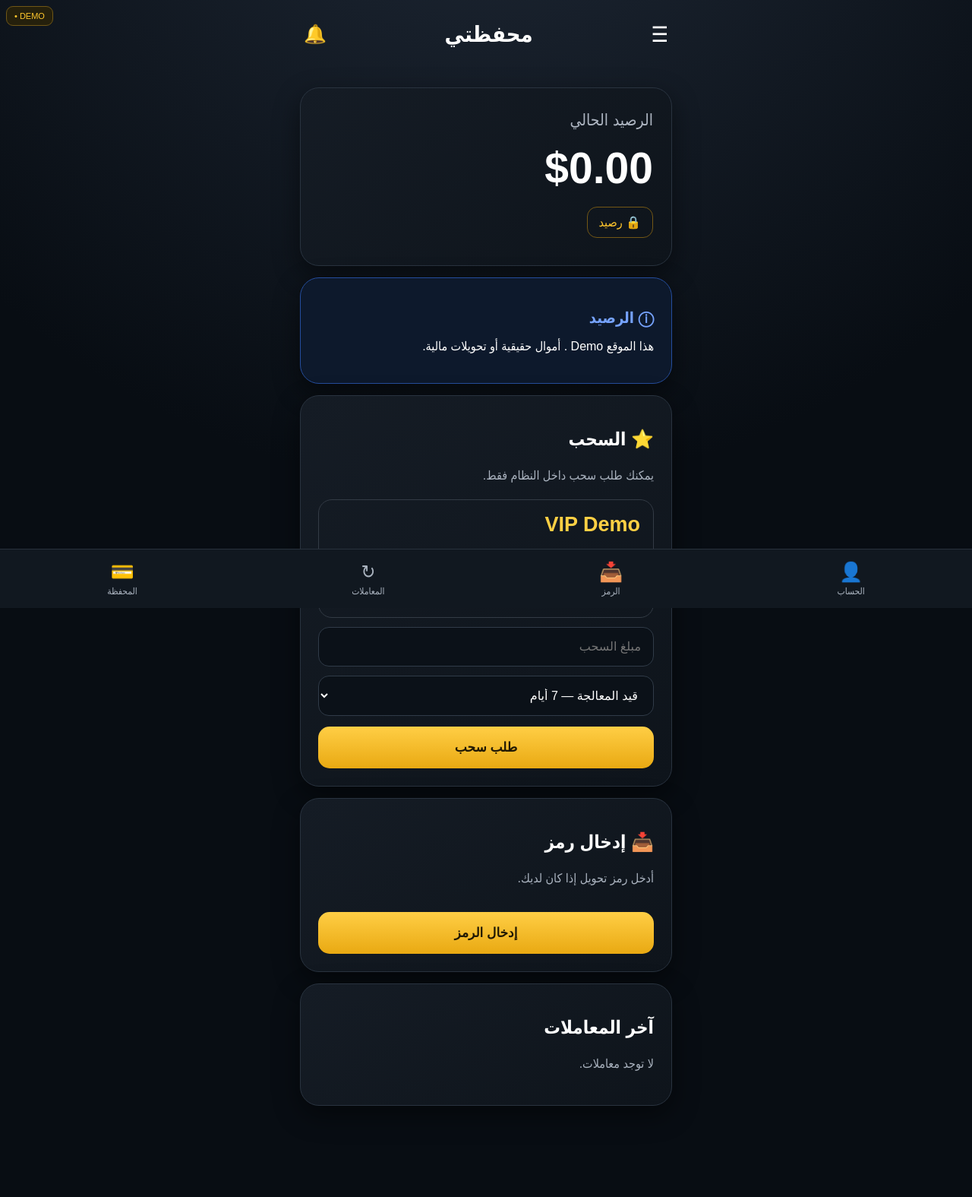
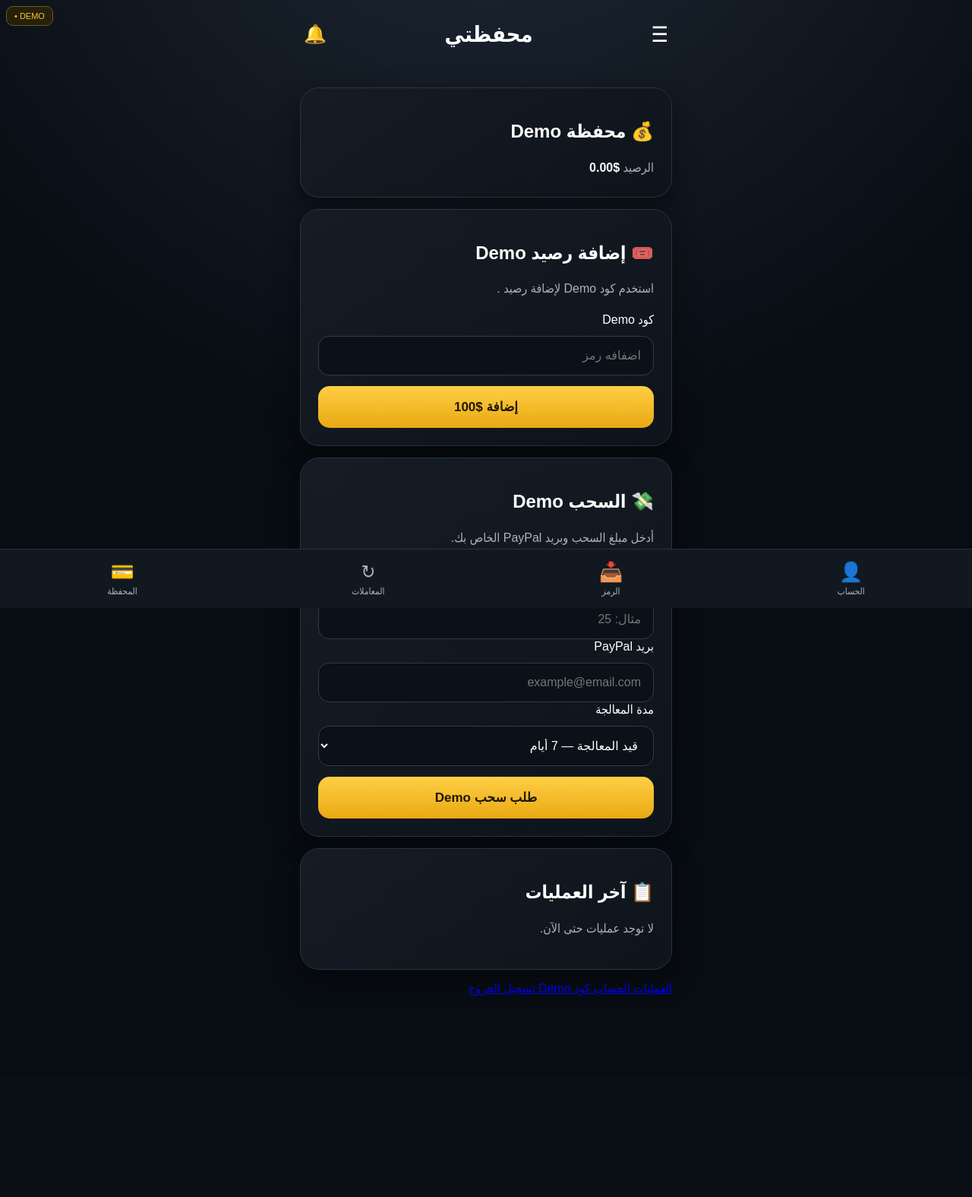
Before and after one commit to s00921982-dotcom/wallet-demo, a Flask app: template templates/index.html in a window 1280 px wide. Shown: the whole page at 76% size. After the commit the page ends 1310 px from the top, so only its background shows below. Run offline with Flask 3, Linux system fonts and the light colour scheme; the template is opened without the code that fills it, so the values that code supplies are empty.

Commit message:
Update demo wallet withdrawal and gift code

```diff
--- a/app.py
+++ b/app.py
@@ -2,15 +2,21 @@ from flask import Flask, render_template, request, redirect, session
 from datetime import datetime, timedelta
 import sqlite3
 import secrets
+import hashlib
+import re
 
 app = Flask(__name__)
 
-# مفتاح ثابت حتى لا تتغير جلسات المستخدمين عند إعادة تشغيل السيرفر
+# Demo فقط
 app.secret_key = "demo-wallet-secret-change-this"
 
 DB = "wallet.db"
 DEMO_CODE = "DEMO100"
 
+
+# =========================
+# Database
+# =========================
 
 def db():
     c = sqlite3.connect(DB)
@@ -18,26 +24,28 @@ def db():
     return c
 
 
-def get_user_id():
-    """
-    يعطي كل متصفح/جلسة معرفًا مستقلًا.
-    """
-    if "user_id" not in session:
-        session["user_id"] = secrets.token_hex(16)
+def column_exists(c, table, column):
+    columns = c.execute(
+        f"PRAGMA table_info({table})"
+    ).fetchall()
 
-    return session["user_id"]
+    return any(row["name"] == column for row in columns)
 
 
 def init():
     c = db()
 
+    # Users
     c.execute("""
         CREATE TABLE IF NOT EXISTS users (
             user_id TEXT PRIMARY KEY,
+            username TEXT,
+            password TEXT,
             balance REAL NOT NULL DEFAULT 0
         )
     """)
 
+    # Transactions
     c.execute("""
         CREATE TABLE IF NOT EXISTS transactions (
             id INTEGER PRIMARY KEY AUTOINCREMENT,
@@ -46,12 +54,46 @@ def init():
             amount REAL NOT NULL,
             status TEXT NOT NULL,
             created TEXT NOT NULL,
-            complete TEXT
+            complete TEXT,
+            paypal_email TEXT
         )
     """)
 
+    # إصلاح قواعد البيانات القديمة تلقائيًا
+    if not column_exists(c, "users", "username"):
+        c.execute(
+            "ALTER TABLE users ADD COLUMN username TEXT"
+        )
+
+    if not column_exists(c, "users", "password"):
+        c.execute(
+            "ALTER TABLE users ADD COLUMN password TEXT"
+        )
+
+    if not column_exists(c, "transactions", "paypal_email"):
+        c.execute(
+            "ALTER TABLE transactions ADD COLUMN paypal_email TEXT"
+        )
+
     c.commit()
     c.close()
+
+
+# =========================
+# Helpers
+# =========================
+
+def hash_password(password):
+    return hashlib.sha256(
+        password.encode("utf-8")
+    ).hexdigest()
+
+
+def get_user_id():
+    if "user_id" not in session:
+        session["user_id"] = secrets.token_hex(16)
+
+    return session["user_id"]
 
 
 def ensure_user():
@@ -65,15 +107,21 @@ def ensure_user():
     ).fetchone()
 
     if not user:
-        c.execute(
-            "INSERT INTO users(user_id,balance) VALUES(?,0)",
-            (user_id,)
-        )
+        c.execute("""
+            INSERT INTO users
+            (user_id, username, password, balance)
+            VALUES (?, NULL, NULL, 0)
+        """, (user_id,))
+
         c.commit()
 
     c.close()
 
     return user_id
+
+
+def logged_in():
+    return "user_id" in session
 
 
 def update_status(user_id):
@@ -96,16 +144,29 @@ def update_status(user_id):
     c.close()
 
 
+def valid_paypal_email(email):
+    pattern = r"^[^@\s]+@[^@\s]+\.[^@\s]+$"
+    return re.match(pattern, email) is not None
+
+
+# =========================
+# Home
+# =========================
+
 @app.route("/")
 def home():
 
+    if not logged_in():
+        return redirect("/login")
+
     user_id = ensure_user()
+
     update_status(user_id)
 
     c = db()
 
     user = c.execute("""
-        SELECT balance
+        SELECT balance, username
         FROM users
         WHERE user_id=?
     """, (user_id,)).fetchone()
@@ -118,7 +179,10 @@ def home():
         LIMIT 5
     """, (user_id,)).fetchall()
 
-    message = session.pop("message", None)
+    message = session.pop(
+        "message",
+        None
+    )
 
     balance = user["balance"]
 
@@ -128,17 +192,195 @@ def home():
         "index.html",
         balance=balance,
         transactions=transactions,
-        message=message
+        message=message,
+        username=user["username"]
     )
 
+
+# =========================
+# Login
+# =========================
+
+@app.route("/login", methods=["GET", "POST"])
+def login():
+
+    if request.method == "GET":
+        return render_template("login.html")
+
+    username = request.form.get(
+        "username",
+        ""
+    ).strip()
+
+    password = request.form.get(
+        "password",
+        ""
+    )
+
+    if not username or not password:
+        session["message"] = (
+            "أدخل اسم المستخدم وكلمة المرور."
+        )
+
+        return redirect("/login")
+
+    password_hash = hash_password(password)
+
+    c = db()
+
+    user = c.execute("""
+        SELECT user_id, username
+        FROM users
+        WHERE username=?
+        AND password=?
+    """, (
+        username,
+        password_hash
+    )).fetchone()
+
+    c.close()
+
+    if not user:
+
+        session["message"] = (
+            "اسم المستخدم أو كلمة المرور غير صحيحة."
+        )
+
+        return redirect("/login")
+
+    session["user_id"] = user["user_id"]
+
+    return redirect("/")
+
+
+# =========================
+# Register
+# =========================
+
+@app.route("/register", methods=["GET", "POST"])
+def register():
+
+    if request.method == "GET":
+        return render_template("register.html")
+
+    username = request.form.get(
+        "username",
+        ""
+    ).strip()
+
+    password = request.form.get(
+        "password",
+        ""
+    )
+
+    confirm = request.form.get(
+        "confirm_password",
+        ""
+    )
+
+    if not username or not password:
+
+        session["message"] = (
+            "أدخل جميع البيانات."
+        )
+
+        return redirect("/register")
+
+    if len(username) < 3:
+
+        session["message"] = (
+            "اسم المستخدم يجب أن يكون 3 أحرف على الأقل."
+        )
+
+        return redirect("/register")
+
+    if len(password) < 4:
+
+        session["message"] = (
+            "كلمة المرور يجب أن تكون 4 أحرف على الأقل."
+        )
+
+        return redirect("/register")
+
+    if password != confirm:
+
+        session["message"] = (
+            "كلمتا المرور غير متطابقتين."
+        )
+
+        return redirect("/register")
+
+    c = db()
+
+    existing = c.execute("""
+        SELECT user_id
+        FROM users
+        WHERE username=?
+    """, (username,)).fetchone()
+
+    if existing:
+
+        c.close()
+
+        session["message"] = (
+            "اسم المستخدم مستخدم مسبقًا."
+        )
+
+        return redirect("/register")
+
+    user_id = secrets.token_hex(16)
+
+    password_hash = hash_password(password)
+
+    c.execute("""
+        INSERT INTO users
+        (user_id, username, password, balance)
+        VALUES (?, ?, ?, 0)
+    """, (
+        user_id,
+        username,
+        password_hash
+    ))
+
+    c.commit()
+    c.close()
+
+    session["user_id"] = user_id
+
+    session["message"] = (
+        "تم إنشاء الحساب بنجاح."
+    )
+
+    return redirect("/")
+
+
+# =========================
+# Logout
+# =========================
+
+@app.route("/logout")
+def logout():
+
+    session.clear()
+
+    return redirect("/login")
+
+
+# =========================
+# Demo Code
+# =========================
 
 @app.post("/redeem")
 def redeem():
 
+    if not logged_in():
+        return redirect("/login")
+
     user_id = ensure_user()
 
     code = request.form.get(
-        "code", ""
+        "code",
+        ""
     ).strip().upper()
 
     if code != DEMO_CODE:
@@ -151,7 +393,6 @@ def redeem():
 
     c = db()
 
-    # كل مستخدم يستطيع استخدام كود Demo مرة واحدة
     existing = c.execute("""
         SELECT id
         FROM transactions
@@ -162,14 +403,14 @@ def redeem():
 
     if existing:
 
+        c.close()
+
         session["message"] = (
             "تم استخدام كود DEMO100 لهذا الحساب مسبقًا."
         )
 
-        c.close()
         return redirect("/")
 
-    # إضافة 100$ لهذا المستخدم فقط
     c.execute("""
         UPDATE users
         SET balance = balance + 100
@@ -200,25 +441,65 @@ def redeem():
     return redirect("/")
 
 
+# =========================
+# Withdraw Demo
+# =========================
+
 @app.post("/withdraw")
 def withdraw():
 
+    if not logged_in():
+        return redirect("/login")
+
     user_id = ensure_user()
 
+    amount_text = request.form.get(
+        "amount",
+        "0"
+    ).strip()
+
+    paypal_email = request.form.get(
+        "paypal_email",
+        ""
+    ).strip()
+
+    days_text = request.form.get(
+        "days",
+        "7"
+    ).strip()
+
     try:
-
-        amount = float(
-            request.form.get("amount", "0")
-        )
-
-        days = int(
-            request.form.get("days", "7")
-        )
+        amount = float(amount_text)
+        days = int(days_text)
 
     except ValueError:
 
         session["message"] = (
             "البيانات غير صحيحة."
+        )
+
+        return redirect("/")
+
+    if amount <= 0:
+
+        session["message"] = (
+            "أدخل مبلغًا صحيحًا."
+        )
+
+        return redirect("/")
+
+    if not valid_paypal_email(paypal_email):
+
+        session["message"] = (
+            "أدخل بريد PayPal صحيحًا."
+        )
+
+        return redirect("/")
+
+    if days not in (7, 14):
+
+        session["message"] = (
+            "اختر مدة صحيحة."
         )
 
         return redirect("/")
@@ -231,33 +512,26 @@ def withdraw():
         WHERE user_id=?
     """, (user_id,)).fetchone()
 
-    balance = user["balance"]
+    if not user:
 
-    if amount <= 0:
+        c.close()
 
         session["message"] = (
-            "أدخل مبلغًا صحيحًا."
+            "الحساب غير موجود."
         )
 
-        c.close()
         return redirect("/")
 
+    balance = float(user["balance"])
+
     if amount > balance:
+
+        c.close()
 
         session["message"] = (
             "الرصيد غير كافٍ."
         )
 
-        c.close()
-        return redirect("/")
-
-    if days not in (7, 14):
-
-        session["message"] = (
-            "اختر مدة صحيحة."
-        )
-
-        c.close()
         return redirect("/")
 
     created = datetime.now()
@@ -266,16 +540,29 @@ def withdraw():
         days=days
     )
 
+    # خصم الرصيد داخل Demo فقط
     c.execute("""
         UPDATE users
         SET balance = balance - ?
         WHERE user_id=?
-    """, (amount, user_id))
+    """, (
+        amount,
+        user_id
+    ))
 
+    # حفظ طلب السحب وبريد PayPal
     c.execute("""
         INSERT INTO transactions
-        (user_id, kind, amount, status, created, complete)
-        VALUES (?, ?, ?, ?, ?, ?)
+        (
+            user_id,
+            kind,
+            amount,
+            status,
+            created,
+            complete,
+            paypal_email
+        )
+        VALUES (?, ?, ?, ?, ?, ?, ?)
     """, (
         user_id,
         "طلب سحب Demo",
@@ -286,21 +573,30 @@ def withdraw():
         ),
         complete.strftime(
             "%Y-%m-%d %H:%M:%S"
-        )
+        ),
+        paypal_email
     ))
 
     c.commit()
     c.close()
 
     session["message"] = (
-        "تم إنشاء طلب السحب Demo."
+        "تم إنشاء طلب السحب Demo. "
+        "لن يتم إرسال أموال حقيقية إلى PayPal."
     )
 
     return redirect("/")
 
 
+# =========================
+# Transactions
+# =========================
+
 @app.route("/transactions")
 def transactions():
+
+    if not logged_in():
+        return redirect("/login")
 
     user_id = ensure_user()
 
@@ -323,18 +619,43 @@ def transactions():
     )
 
 
+# =========================
+# Account
+# =========================
+
 @app.route("/account")
 def account():
 
-    ensure_user()
+    if not logged_in():
+        return redirect("/login")
+
+    user_id = ensure_user()
+
+    c = db()
+
+    user = c.execute("""
+        SELECT username, balance
+        FROM users
+        WHERE user_id=?
+    """, (user_id,)).fetchone()
+
+    c.close()
 
     return render_template(
-        "account.html"
+        "account.html",
+        user=user
     )
 
 
+# =========================
+# Demo Code Page
+# =========================
+
 @app.route("/code")
 def code_page():
+
+    if not logged_in():
+        return redirect("/login")
 
     ensure_user()
 
@@ -343,7 +664,10 @@ def code_page():
     )
 
 
-# إنشاء الجداول عند تشغيل التطبيق
+# =========================
+# Start
+# =========================
+
 init()
 
 
@@ -351,10 +675,13 @@ if __name__ == "__main__":
 
     print("")
     print("==============================")
-    print("       DEMO WALLET")
+    print("        DEMO WALLET")
     print("==============================")
     print("http://127.0.0.1:5000")
     print("==============================")
+    print("")
+    print("Demo code: DEMO100")
+    print("PayPal withdrawals are simulated only.")
     print("")
 
     app.run(
--- a/templates/index.html
+++ b/templates/index.html
@@ -2,102 +2,51 @@
 
 {% block content %}
 
+<section class="card">
 
-<section class="card balance">
+    <h2>💰 محفظة Demo</h2>
 
-<div class="label">
-الرصيد الحالي
+    {% if username %}
+        <p class="muted">
+            مرحبًا، {{ username }}
+        </p>
+    {% endif %}
+
+    {% if message %}
+        <div class="message">
+            {{ message }}
         </div>
+    {% endif %}
 
-<div class="money">
-${{"%.2f"|format(balance)}}
+    <div class="balance-box">
+        <span class="muted">الرصيد</span>
+        <strong>${{ "%.2f"|format(balance) }}</strong>
     </div>
-
-<div class="lock">
-🔒 رصيد
-</div>
-
-</section>
-
-
-<section class="card notice">
-
-<h2>
-ⓘ الرصيد
-</h2>
-
-<p>
-هذا الموقع Demo .
- أموال حقيقية أو تحويلات مالية.
-</p>
 
 </section>
 
 
 <section class="card">
 
-<h2>
-⭐ السحب
-</h2>
+    <h2>🎟️ إضافة رصيد Demo</h2>
 
     <p class="muted">
-يمكنك طلب سحب داخل النظام فقط.
+        استخدم كود Demo لإضافة رصيد .
     </p>
 
+    <form action="/redeem" method="post">
 
-<div class="vip">
-
-<div>
-
-<span>
-VIP Demo
-</span>
-
-<p>
-✓  السحب<br>
-✓ سجل المعاملات<br>
-✓ معالجة
-</p>
-
-</div>
-
-<div class="gold">
-DEMO
-</div>
-
-</div>
-
-
-<form
-action="/withdraw"
-method="post"
->
+        <label>كود Demo</label>
 
         <input
-name="amount"
-type="number"
-min="0.01"
-step="0.01"
-placeholder="مبلغ السحب "
+            type="text"
+            name="code"
+            placeholder="اضفافه رمز"
             required
         >
 
-
-<select name="days">
-
-<option value="7">
-قيد المعالجة — 7 أيام
-</option>
-
-<option value="14">
-قيد المعالجة — 14 يوم
-</option>
-
-</select>
-
-
-<button>
-طلب سحب
+        <button type="submit">
+            إضافة $100
         </button>
 
     </form>
@@ -107,80 +56,126 @@ required
 
 <section class="card">
 
-<h2>
-📥 إدخال رمز
-</h2>
+    <h2>💸 السحب Demo</h2>
 
     <p class="muted">
-أدخل رمز تحويل إذا كان لديك.
+        أدخل مبلغ السحب وبريد PayPal الخاص بك.
     </p>
 
-<a href="/code">
+    <div class="notice">
+        ℹ️ هذا نظام Demo يتم إرسال أموال حقيقية إلى PayPal.
+    </div>
 
-<button>
-إدخال الرمز
+    <form action="/withdraw" method="post">
+
+        <label>مبلغ السحب</label>
+
+        <input
+            type="number"
+            name="amount"
+            min="0.01"
+            step="0.01"
+            placeholder="مثال: 25"
+            required
+        >
+
+        <label>بريد PayPal</label>
+
+        <input
+            type="email"
+            name="paypal_email"
+            placeholder="example@email.com"
+            autocomplete="email"
+            required
+        >
+
+        <label>مدة المعالجة</label>
+
+        <select name="days" required>
+
+            <option value="7">
+                قيد المعالجة — 7 أيام
+            </option>
+
+            <option value="14">
+                قيد المعالجة — 14 يومًا
+            </option>
+
+        </select>
+
+        <button type="submit">
+            طلب سحب Demo
         </button>
 
-</a>
+    </form>
 
 </section>
 
 
 <section class="card">
 
-<h2>
-آخر المعاملات
-</h2>
+    <h2>📋 آخر العمليات</h2>
 
+    {% if transactions %}
 
-{% for x in transactions %}
+        {% for transaction in transactions %}
 
-<div class="tx">
+            <div class="transaction">
 
-<div class="tx-top">
+                <div>
+                    <strong>
+                        {{ transaction["kind"] }}
+                    </strong>
 
-<b>
-{{ x["kind"] }}
-</b>
+                    <small>
+                        {{ transaction["created"] }}
+                    </small>
 
-<span>
-${{"%.2f"|format(x["amount"])}}
-</span>
+                    {% if transaction["paypal_email"] %}
+                        <small>
+                            PayPal:
+                            {{ transaction["paypal_email"] }}
+                        </small>
+                    {% endif %}
+                </div>
+
+                <div>
+                    ${{ "%.2f"|format(transaction["amount"]) }}
+                </div>
 
             </div>
 
-
-<div class="tx-date">
-{{ x["created"] }}
-</div>
-
-
-{% if x["status"] == "pending" %}
-
-<div class="pending">
-⏳ قيد المعالجة — Demo
-</div>
-
-{% else %}
-
-<div class="completed">
-✓ مكتملة — Demo
-</div>
-
-{% endif %}
-
-</div>
-
+        {% endfor %}
 
     {% else %}
 
         <p class="muted">
-لا توجد معاملات.
+            لا توجد عمليات حتى الآن.
         </p>
 
-{% endfor %}
+    {% endif %}
 
 </section>
 
 
+<div class="actions">
+
+    <a href="/transactions">
+        العمليات
+    </a>
+
+    <a href="/account">
+        الحساب
+    </a>
+
+    <a href="/code">
+        كود Demo
+    </a>
+
+    <a href="/logout">
+        تسجيل الخروج
+    </a>
+
+</div>
+
 {% endblock %}
```
Also changed, not shown: templates/code.html (+12 -6 lines). Lines whose indentation alone changed are shown as unchanged.
